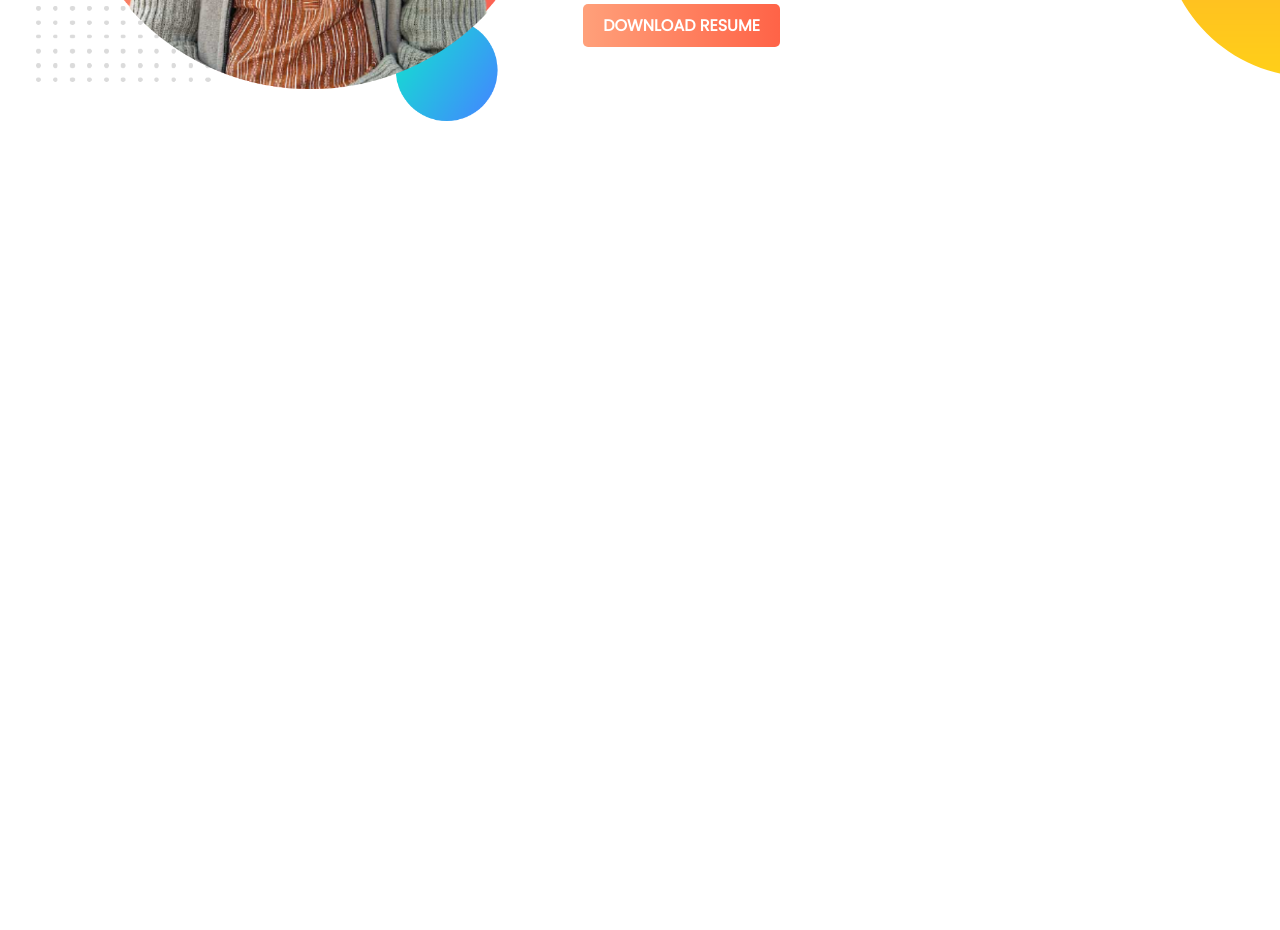
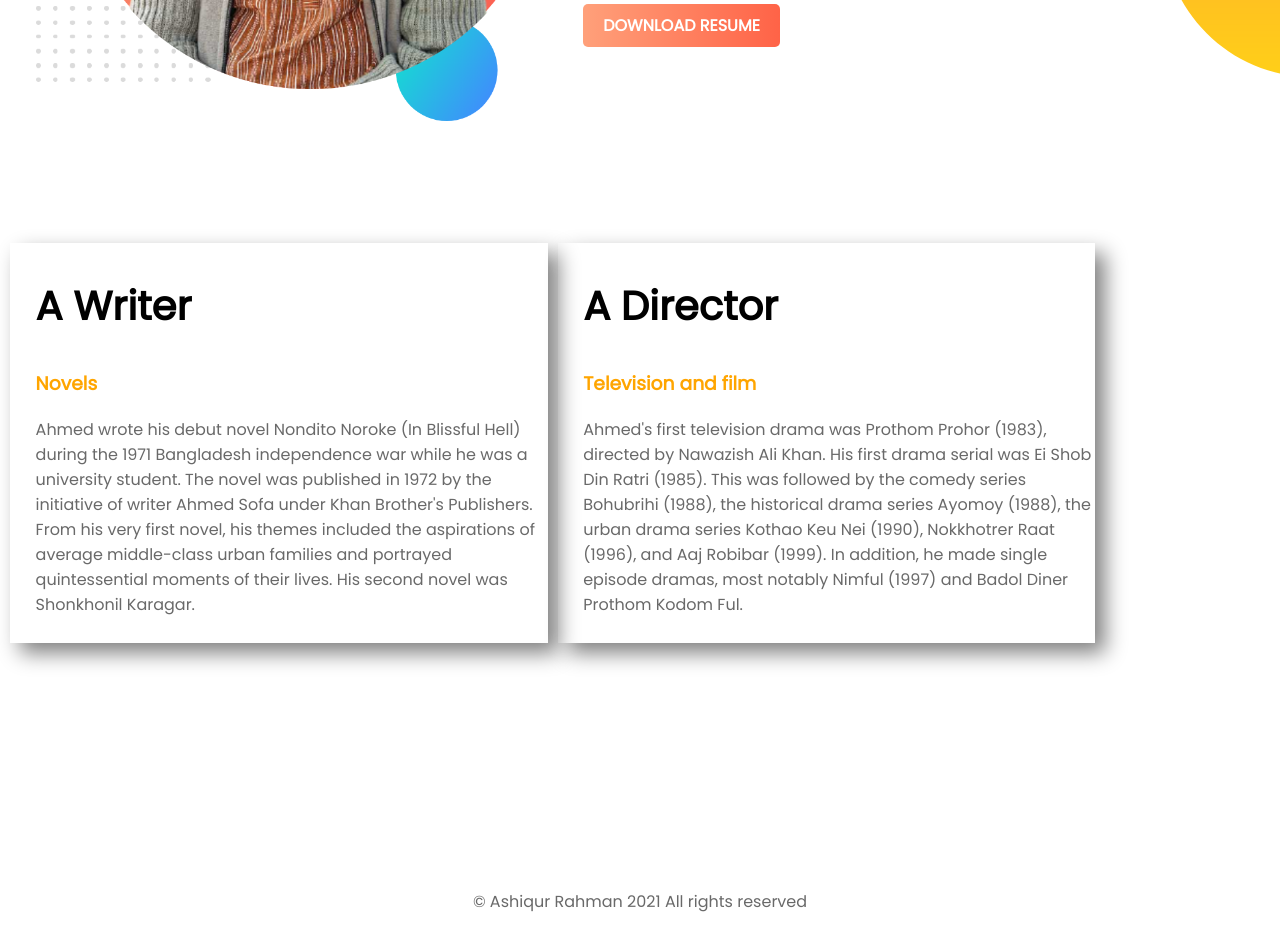
Before and after one commit to ashikrobi/developer-portfolio, a plain HTML site: page index.html in a window 1280 px wide. Shown: the part 1017-1947 px from the top of the page. Before the commit the page ends 1260 px from the top, so only its background shows below. Drawn offline with Linux system fonts and the light colour scheme.

Commit message:
Completed the website with some flaws

```diff
--- a/css/poftfolio.css
+++ b/css/poftfolio.css
@@ -1,4 +1,4 @@
-.name_highlight {
+.orange_highlight {
     color: orange;
 }
 body {
@@ -53,3 +53,12 @@ section {
     background-repeat: no-repeat;
     background-position: right;
 }
+
+.apply_shadow {
+    box-shadow: 10px 10px 20px grey;
+    height: 80%;
+}
+
+footer {
+    text-align: center;
+}
--- a/index.html
+++ b/index.html
@@ -14,7 +14,7 @@
 
         <div class="box_width">
             <h1>Welcome To</h1>
-            <h1><span class="name_highlight">Humaun Ahmed's</span> Profile</h1>
+            <h1><span class="orange_highlight">Humaun Ahmed's</span> Profile</h1>
             <h3>Writer | Director | Music Department</h3>
             <p>With the publishing of his first book, "Nondito Noroke" in 1972, Humayun Ahmed came into the limelight as a
                 promising young writer. He proved later on that he was not there to be lost among others. His next book,
@@ -44,5 +44,22 @@
 
     </section>
 
+    <section class="works">
+        <div id="writer_box" class="box_width apply_shadow">
+            <h2>A Writer</h2>
+            <h3 class="orange_highlight">Novels</h3>
+            <p>Ahmed wrote his debut novel Nondito Noroke (In Blissful Hell) during the 1971 Bangladesh independence war while he was a university student. The novel was published in 1972 by the initiative of writer Ahmed Sofa under Khan Brother's Publishers. From his very first novel, his themes included the aspirations of average middle-class urban families and portrayed quintessential moments of their lives. His second novel was Shonkhonil Karagar.</p>
+        </div>
+        <div id="director_box" class="box_width apply_shadow">
+            <h2>A Director</h2>
+            <h3 class="orange_highlight">Television and film</h3>
+            <p>Ahmed's first television drama was Prothom Prohor (1983), directed by Nawazish Ali Khan. His first drama serial was Ei Shob Din Ratri (1985). This was followed by the comedy series Bohubrihi (1988), the historical drama series Ayomoy (1988), the urban drama series Kothao Keu Nei (1990), Nokkhotrer Raat (1996), and Aaj Robibar (1999). In addition, he made single episode dramas, most notably Nimful (1997) and Badol Diner Prothom Kodom Ful.</p>
+        </div>
+    </section>
+
+    <footer>
+        <p>&copy; Ashiqur Rahman 2021 All rights reserved</p>
+    </footer>
+
 </body>
 </html>
```
